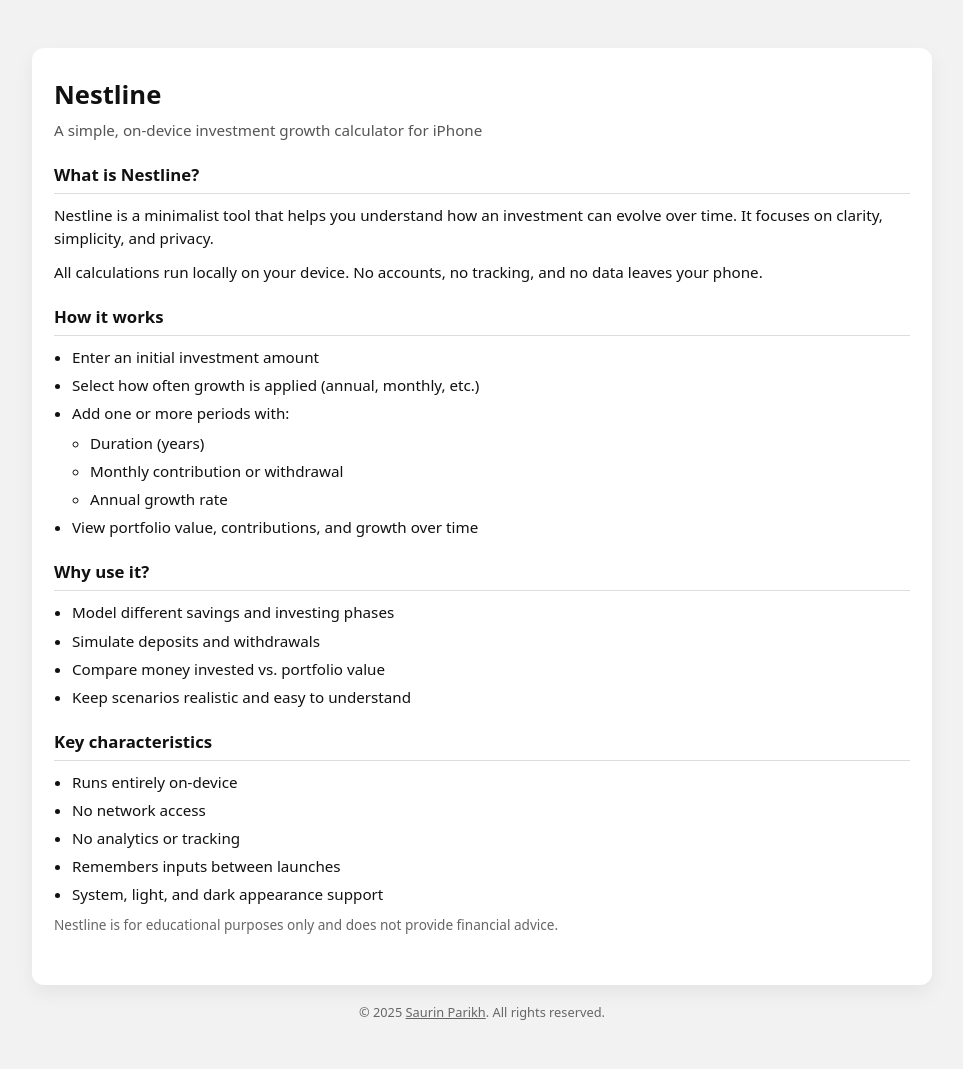
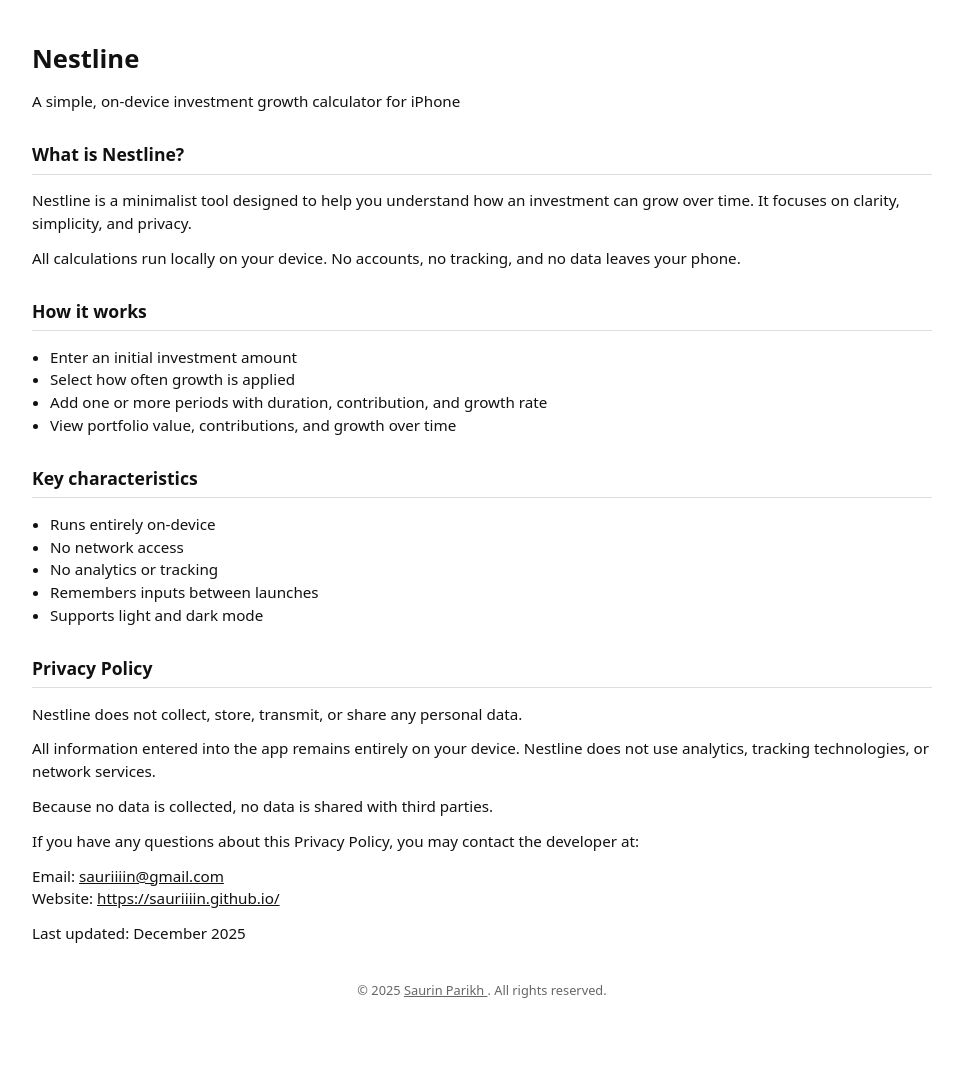
Before and after one commit to sauriiiin/sauriiiin.github.io, a Jekyll site: the page nestline/index.html, which Jekyll copies as it is, in a window 1280 px wide. Shown: the whole page, without its empty margins (158-1121 px from the left). Built offline with Jekyll 4.4.1, drawn with Linux system fonts in a browser that asks for light colours; after the commit the page ends 1040 px from its top, so only the background shows below that.

Commit message:
added privacy policy
Updated styling and content for improved layout and clarity.

```diff
--- a/nestline/index.html
+++ b/nestline/index.html
@@ -7,188 +7,134 @@
   <meta name="description" content="Nestline is a minimalist, on-device investment growth calculator for iPhone." />
 
   <style>
-    :root {
+    body {
       font-family: system-ui, -apple-system, BlinkMacSystemFont, "Segoe UI", sans-serif;
-      line-height: 1.45;
+      max-width: 900px;
+      margin: 40px auto;
+      padding: 0 16px;
+      line-height: 1.5;
       color: #111;
-      background: #f2f2f2;
-    }
-
-    body {
-      margin: 0;
-      padding: 0;
-      background: #f2f2f2;
-    }
-
-    .wrap {
-      max-width: 900px;
-      margin: 0 auto;
-      padding: 48px 16px;
-    }
-
-    .card {
-      background: #ffffff;
-      border-radius: 12px;
-      padding: 28px 22px;
-      box-shadow: 0 8px 20px rgba(0,0,0,0.06);
-    }
-
-    header {
-      margin-bottom: 20px;
+      background: #fff;
     }
 
     h1 {
       font-size: 1.6rem;
-      margin: 0 0 6px 0;
-    }
-
-    .subtitle {
-      font-size: 0.95rem;
-      color: #555;
+      margin-bottom: 4px;
     }
 
     h2 {
-      font-size: 1.05rem;
-      margin: 22px 0 10px;
+      font-size: 1.1rem;
+      margin-top: 28px;
       padding-bottom: 6px;
       border-bottom: 1px solid #ddd;
     }
 
     p {
-      margin: 0 0 12px;
       font-size: 0.95rem;
+      margin: 12px 0;
     }
 
     ul {
-      margin: 8px 0 0;
+      margin: 8px 0 12px;
       padding-left: 18px;
       font-size: 0.95rem;
     }
 
-    li {
-      margin: 6px 0;
+    footer {
+      margin-top: 36px;
+      font-size: 0.8rem;
+      color: #666;
+      text-align: center;
     }
 
-    .section {
-      margin-bottom: 22px;
-    }
-
-    .note {
-      font-size: 0.85rem;
-      color: #666;
-      margin-top: 10px;
-    }
-
-    footer {
-      text-align: center;
-      margin-top: 18px;
-      font-size: 0.8rem;
-      color: #666;
-    }
-
-    footer a {
+    a {
       color: inherit;
       text-decoration: underline;
-    }
-
-    footer a:hover {
-      text-decoration: none;
-    }
-
-    /* Dark mode */
-    @media (prefers-color-scheme: dark) {
-      :root {
-        color: #e5e5e5;
-        background: #0f0f0f;
-      }
-
-      body {
-        background: #0f0f0f;
-      }
-
-      .card {
-        background: #151515;
-        box-shadow: 0 8px 20px rgba(0,0,0,0.6);
-      }
-
-      .subtitle,
-      .note,
-      footer {
-        color: #9a9a9a;
-      }
-
-      h2 {
-        border-bottom-color: #333;
-      }
     }
   </style>
 </head>
 <body>
-  <main class="wrap">
-    <section class="card">
+
   <header>
     <h1>Nestline</h1>
-        <div class="subtitle">
-          A simple, on-device investment growth calculator for iPhone
-        </div>
+    <p>A simple, on-device investment growth calculator for iPhone</p>
   </header>
 
-      <div class="section">
+  <section>
     <h2>What is Nestline?</h2>
     <p>
-          Nestline is a minimalist tool that helps you understand how an investment
-          can evolve over time. It focuses on clarity, simplicity, and privacy.
+      Nestline is a minimalist tool designed to help you understand how an investment
+      can grow over time. It focuses on clarity, simplicity, and privacy.
     </p>
     <p>
       All calculations run locally on your device. No accounts, no tracking,
       and no data leaves your phone.
     </p>
-      </div>
+  </section>
 
-      <div class="section">
+  <section>
     <h2>How it works</h2>
     <ul>
       <li>Enter an initial investment amount</li>
-          <li>Select how often growth is applied (annual, monthly, etc.)</li>
-          <li>Add one or more periods with:
-            <ul>
-              <li>Duration (years)</li>
-              <li>Monthly contribution or withdrawal</li>
-              <li>Annual growth rate</li>
-            </ul>
-          </li>
+      <li>Select how often growth is applied</li>
+      <li>Add one or more periods with duration, contribution, and growth rate</li>
       <li>View portfolio value, contributions, and growth over time</li>
     </ul>
-      </div>
+  </section>
 
-      <div class="section">
-        <h2>Why use it?</h2>
-        <ul>
-          <li>Model different savings and investing phases</li>
-          <li>Simulate deposits and withdrawals</li>
-          <li>Compare money invested vs. portfolio value</li>
-          <li>Keep scenarios realistic and easy to understand</li>
-        </ul>
-      </div>
-
-      <div class="section">
+  <section>
     <h2>Key characteristics</h2>
     <ul>
       <li>Runs entirely on-device</li>
       <li>No network access</li>
       <li>No analytics or tracking</li>
       <li>Remembers inputs between launches</li>
-          <li>System, light, and dark appearance support</li>
+      <li>Supports light and dark mode</li>
     </ul>
-        <p class="note">
-          Nestline is for educational purposes only and does not provide financial advice.
+  </section>
+
+  <!-- Privacy Policy -->
+  <section>
+    <h2>Privacy Policy</h2>
+
+    <p>
+      Nestline does not collect, store, transmit, or share any personal data.
     </p>
-      </div>
+
+    <p>
+      All information entered into the app remains entirely on your device.
+      Nestline does not use analytics, tracking technologies, or network services.
+    </p>
+
+    <p>
+      Because no data is collected, no data is shared with third parties.
+    </p>
+
+    <p>
+      If you have any questions about this Privacy Policy, you may contact the developer at:
+    </p>
+
+    <p>
+      Email:
+      <a href="mailto:sauriiiin@gmail.com">sauriiiin@gmail.com</a><br />
+      Website:
+      <a href="https://sauriiiin.github.io/" target="_blank" rel="noopener noreferrer">
+        https://sauriiiin.github.io/
+      </a>
+    </p>
+
+    <p>
+      Last updated: December 2025
+    </p>
   </section>
 
   <footer>
-      © 2025 <a href="https://sauriiiin.github.io/" target="_blank" rel="noopener noreferrer">Saurin Parikh</a>. All rights reserved.
+    © 2025
+    <a href="https://sauriiiin.github.io/" target="_blank" rel="noopener noreferrer">
+      Saurin Parikh
+    </a>.
+    All rights reserved.
   </footer>
-  </main>
+
 </body>
 </html>
```
Lines whose indentation alone changed are shown as unchanged.
